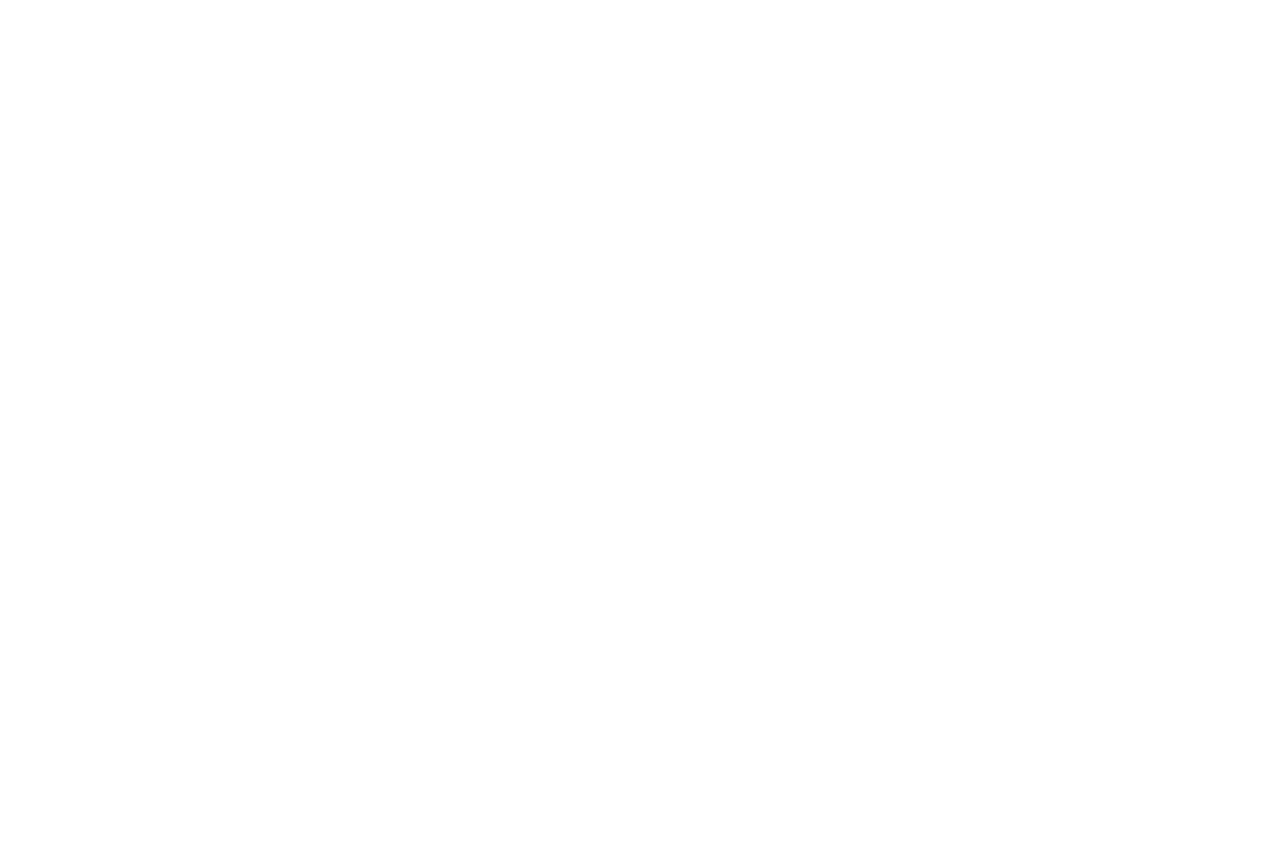
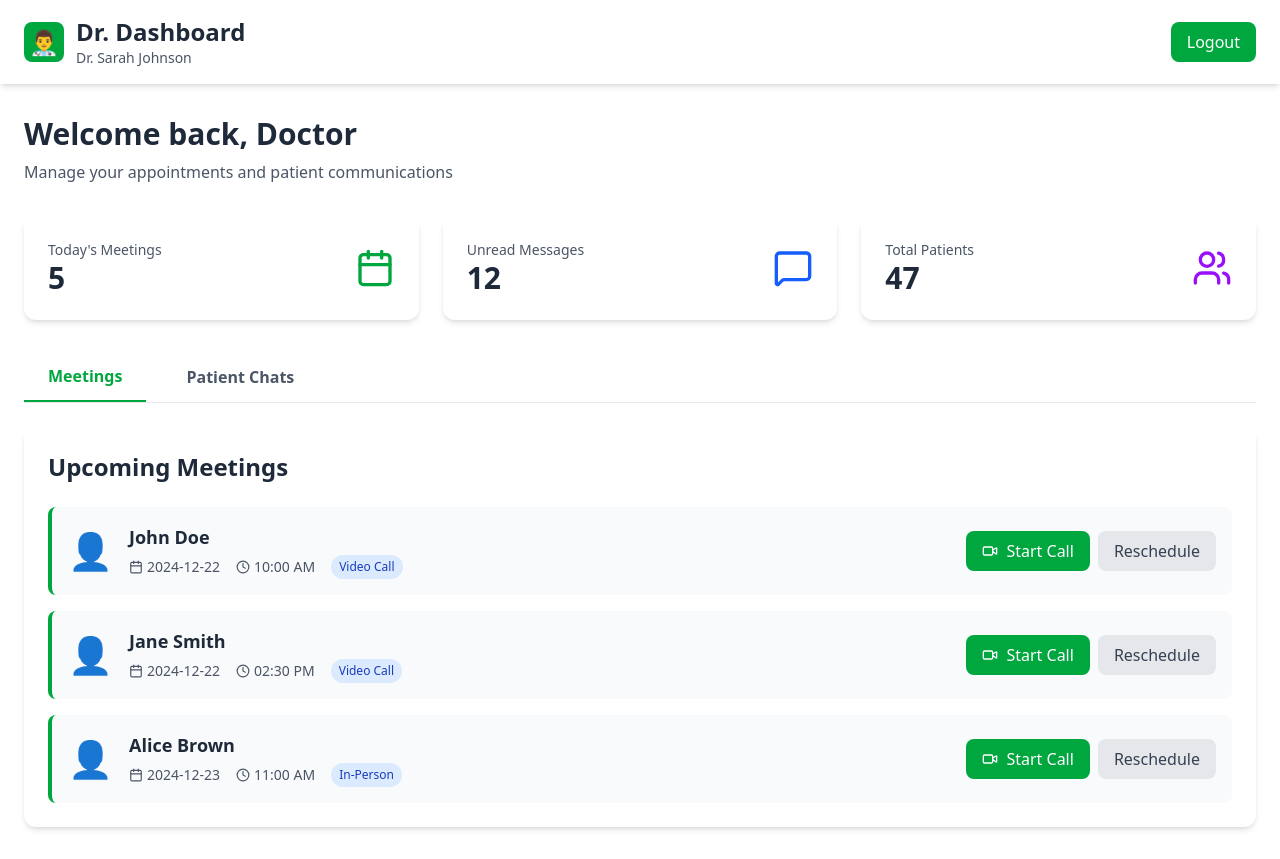
Before and after one commit to aks-1904/doctor-marketplace, a React (Vite) app in the folder client/: page /doctor in a window 1280 px wide. Before the commit this address had no page. Before the commit the page ends 800 px from the top, so only its background shows below. Built offline with nearby package versions, Linux system fonts and the light colour scheme.

Commit message:
Doctor Dashboard added

```diff
--- a/client/src/App.jsx
+++ b/client/src/App.jsx
@@ -3,6 +3,7 @@ import HomePage from "./pages/HomePage";
 import Auth from "./pages/auth/Auth";
 import UserDash from "./pages/UserDash";
 import AdminDash from "./pages/AdminDash";
+import DoctorDash from "./pages/DoctorDash";
 
 const App = () => {
 
@@ -16,6 +17,7 @@ const App = () => {
         <Route path="/auth" element={<Auth />} />
          <Route path="/patient" element={<UserDash />} />
          <Route path="/admin" element={<AdminDash />} />
+          <Route path="/doctor" element={<DoctorDash />} />
 
       </Routes>
     </BrowserRouter>
--- /dev/null
+++ b/client/src/pages/DoctorDash.jsx
@@ -0,0 +1,171 @@
+import React, { useState } from 'react';
+import { Calendar, MessageSquare, Users, Clock, Video } from 'lucide-react';
+
+
+const DoctorDash = () => {
+     const [activeTab, setActiveTab] = useState('meetings');
+
+    const users = [
+    { id: 1, name: 'John Doe', email: 'john@email.com', status: 'active', joinDate: '2024-01-15' },
+    { id: 2, name: 'Jane Smith', email: 'jane@email.com', status: 'active', joinDate: '2024-02-20' },
+    { id: 3, name: 'Bob Wilson', email: 'bob@email.com', status: 'blocked', joinDate: '2024-03-10' },
+  ];
+
+  const meetings = [
+    { id: 1, patient: 'John Doe', date: '2024-12-22', time: '10:00 AM', type: 'Video Call', status: 'Scheduled' },
+    { id: 2, patient: 'Jane Smith', date: '2024-12-22', time: '02:30 PM', type: 'Video Call', status: 'Scheduled' },
+    { id: 3, patient: 'Alice Brown', date: '2024-12-23', time: '11:00 AM', type: 'In-Person', status: 'Scheduled' },
+  ];
+
+  const chats = [
+    { id: 1, patient: 'John Doe', lastMessage: 'Thank you doctor', time: '10 min ago', unread: 2 },
+    { id: 2, patient: 'Jane Smith', lastMessage: 'When should I take the medicine?', time: '1 hour ago', unread: 0 },
+    { id: 3, patient: 'Alice Brown', lastMessage: 'I feel better now', time: '2 hours ago', unread: 1 },
+  ];
+
+  return (
+    <div>
+      <div className="min-h-screen bg-linear-0-to-br from-green-50 to-teal-50">
+        <header className="bg-white shadow-md">
+          <div className="max-w-7xl mx-auto px-6 py-4 flex items-center justify-between">
+            <div className="flex items-center space-x-3">
+              <div className="w-10 h-10 bg-green-600 rounded-lg flex items-center justify-center text-2xl">
+                👨‍⚕️
+              </div>
+              <div>
+                <h1 className="text-2xl font-bold text-gray-800">Dr. Dashboard</h1>
+                <p className="text-sm text-gray-600">Dr. Sarah Johnson</p>
+              </div>
+            </div>
+            <button className="bg-green-600 text-white px-4 py-2 rounded-lg hover:bg-green-700">Logout</button>
+          </div>
+        </header>
+
+        <div className="max-w-7xl mx-auto px-6 py-8">
+          <div className="mb-8">
+            <h2 className="text-3xl font-bold text-gray-800 mb-2">Welcome back, Doctor</h2>
+            <p className="text-gray-600">Manage your appointments and patient communications</p>
+          </div>
+
+          <div className="grid grid-cols-1 md:grid-cols-3 gap-6 mb-8">
+            <div className="bg-white rounded-xl shadow-md p-6">
+              <div className="flex items-center justify-between">
+                <div>
+                  <p className="text-gray-600 text-sm">Today's Meetings</p>
+                  <p className="text-3xl font-bold text-gray-800">5</p>
+                </div>
+                <Calendar className="text-green-600" size={40} />
+              </div>
+            </div>
+            <div className="bg-white rounded-xl shadow-md p-6">
+              <div className="flex items-center justify-between">
+                <div>
+                  <p className="text-gray-600 text-sm">Unread Messages</p>
+                  <p className="text-3xl font-bold text-gray-800">12</p>
+                </div>
+                <MessageSquare className="text-blue-600" size={40} />
+              </div>
+            </div>
+            <div className="bg-white rounded-xl shadow-md p-6">
+              <div className="flex items-center justify-between">
+                <div>
+                  <p className="text-gray-600 text-sm">Total Patients</p>
+                  <p className="text-3xl font-bold text-gray-800">47</p>
+                </div>
+                <Users className="text-purple-600" size={40} />
+              </div>
+            </div>
+          </div>
+
+          <div className="flex space-x-4 mb-6 border-b border-gray-200">
+            <button
+              onClick={() => setActiveTab('meetings')}
+              className={`px-6 py-3 font-semibold ${activeTab === 'meetings' ? 'border-b-2 border-green-600 text-green-600' : 'text-gray-600'}`}
+            >
+              Meetings
+            </button>
+            <button
+              onClick={() => setActiveTab('chats')}
+              className={`px-6 py-3 font-semibold ${activeTab === 'chats' ? 'border-b-2 border-green-600 text-green-600' : 'text-gray-600'}`}
+            >
+              Patient Chats
+            </button>
+          </div>
+
+          {activeTab === 'meetings' && (
+            <div className="bg-white rounded-xl shadow-md p-6">
+              <h3 className="text-2xl font-bold text-gray-800 mb-6">Upcoming Meetings</h3>
+              <div className="space-y-4">
+                {meetings.map(meeting => (
+                  <div key={meeting.id} className="border-l-4 border-green-600 bg-gray-50 rounded-lg p-4">
+                    <div className="flex items-center justify-between">
+                      <div className="flex items-center space-x-4">
+                        <div className="text-4xl">👤</div>
+                        <div>
+                          <h4 className="font-bold text-lg text-gray-800">{meeting.patient}</h4>
+                          <div className="flex items-center space-x-4 mt-1">
+                            <p className="text-sm text-gray-600 flex items-center">
+                              <Calendar size={14} className="mr-1" />
+                              {meeting.date}
+                            </p>
+                            <p className="text-sm text-gray-600 flex items-center">
+                              <Clock size={14} className="mr-1" />
+                              {meeting.time}
+                            </p>
+                            <span className="bg-blue-100 text-blue-800 text-xs px-2 py-1 rounded-full">
+                              {meeting.type}
+                            </span>
+                          </div>
+                        </div>
+                      </div>
+                      <div className="flex space-x-2">
+                        <button className="bg-green-600 text-white px-4 py-2 rounded-lg hover:bg-green-700 flex items-center">
+                          <Video size={16} className="mr-2" />
+                          Start Call
+                        </button>
+                        <button className="bg-gray-200 text-gray-700 px-4 py-2 rounded-lg hover:bg-gray-300">
+                          Reschedule
+                        </button>
+                      </div>
+                    </div>
+                  </div>
+                ))}
+              </div>
+            </div>
+          )}
+
+          {activeTab === 'chats' && (
+            <div className="bg-white rounded-xl shadow-md p-6">
+              <h3 className="text-2xl font-bold text-gray-800 mb-6">Patient Conversations</h3>
+              <div className="space-y-4">
+                {chats.map(chat => (
+                  <div key={chat.id} className="border border-gray-200 rounded-lg p-4 hover:bg-gray-50 cursor-pointer">
+                    <div className="flex items-center justify-between">
+                      <div className="flex items-center space-x-3">
+                        <div className="w-12 h-12 bg-green-100 rounded-full flex items-center justify-center text-2xl">
+                          👤
+                        </div>
+                        <div>
+                          <h4 className="font-semibold text-gray-800">{chat.patient}</h4>
+                          <p className="text-sm text-gray-600">{chat.lastMessage}</p>
+                        </div>
+                      </div>
+                      <div className="text-right">
+                        <p className="text-xs text-gray-500 mb-1">{chat.time}</p>
+                        {chat.unread > 0 && (
+                          <span className="bg-green-600 text-white text-xs px-2 py-1 rounded-full">{chat.unread}</span>
+                        )}
+                      </div>
+                    </div>
+                  </div>
+                ))}
+              </div>
+            </div>
+          )}
+        </div>
+      </div>
+    </div>
+  )
+}
+
+export default DoctorDash
```
